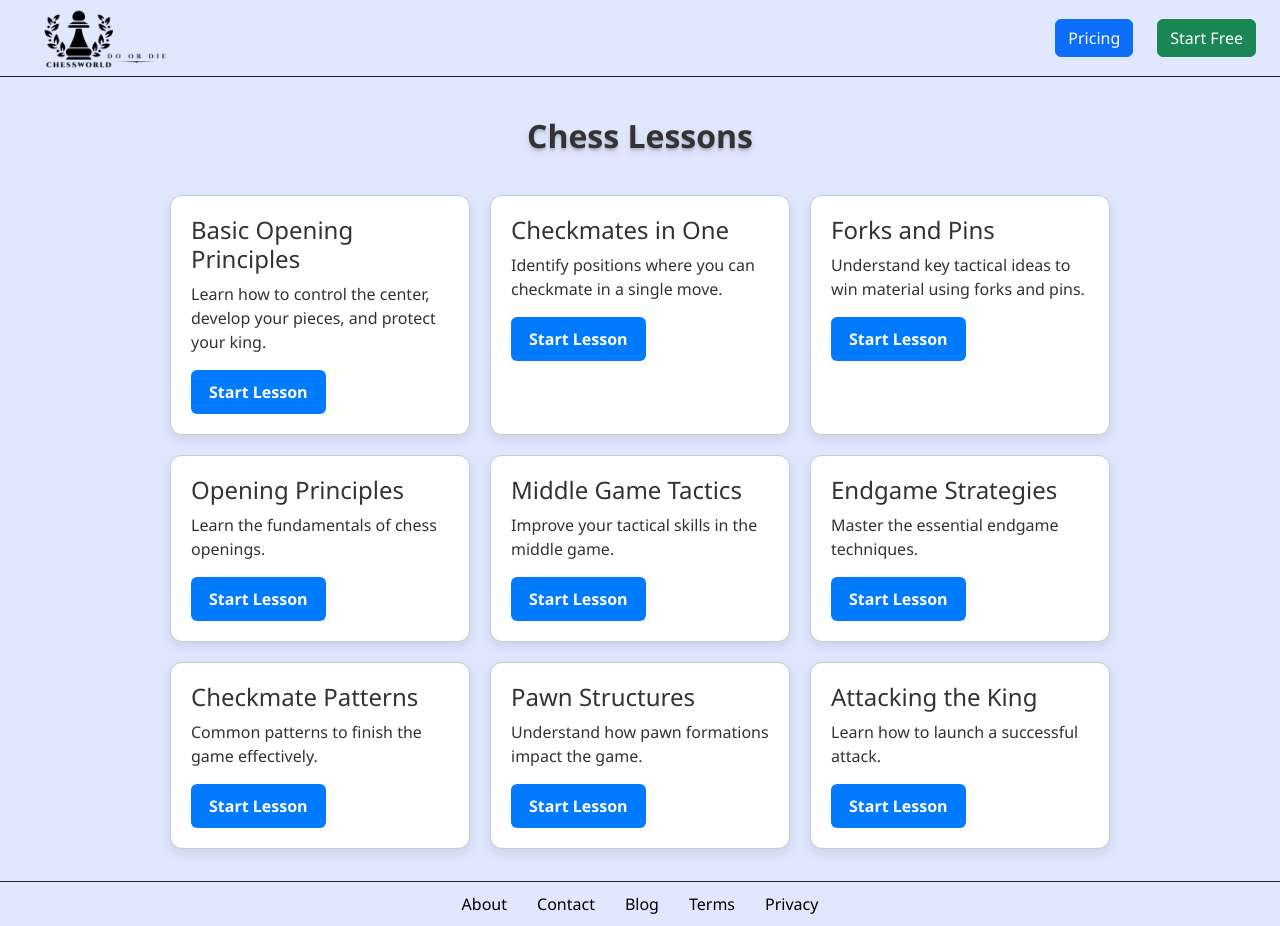
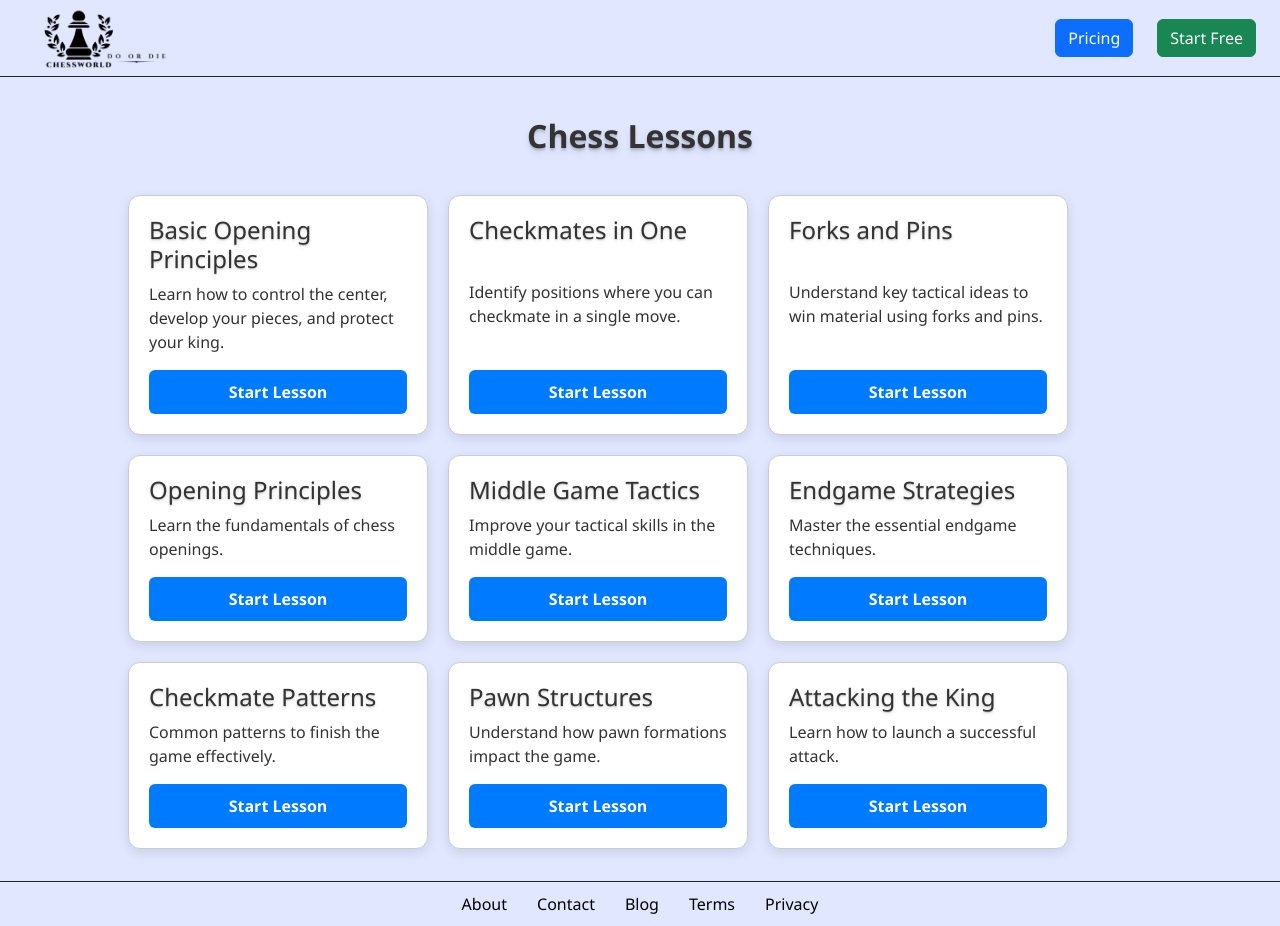
Before and after one commit to VIKRAM16092003/ChessWorld, a React (Vite) app in the folder chess/: page /lesson in a window 1280 px wide. Built offline with nearby package versions, Linux system fonts and the light colour scheme.

Commit message:
lesson altered

```diff
--- a/chess/src/Analyse.jsx
+++ b/chess/src/Analyse.jsx
@@ -3,15 +3,7 @@ import { Chess } from "chess.js";
 import { Chessboard } from "react-chessboard";
 import { toast } from "sonner";
 
-const defaultPGN = `[Event "Casual Game"]
-[Site "Local"]
-[Date "2025.05.20"]
-[Round "-"]
-[White "Player1"]
-[Black "Player2"]
-[Result "*"]
-
-1. e4 e5 2. Nf3 Nc6 3. Bb5 a6 *`;
+const defaultPGN = `1 e4 e5 2 Nf3 Nc6 3 Bb5 a6*`;
 
 const Analyse = () => {
   const [game, setGame] = useState(new Chess());
--- a/chess/src/Lesson.jsx
+++ b/chess/src/Lesson.jsx
@@ -37,13 +37,16 @@ function Lesson() {
   return (
     <div className="lesson-page bg-indigo-100" style={{ padding: "2rem" }}>
       <div className="mx-5"><p className="h2 fw-bold text-shadow-lg py-2 mx-5" style={{ textAlign: "center", marginBottom: "2rem" }}>Chess Lessons</p></div>
-
-      <div className="lesson-grid" style={{ display: "flex", flexWrap: "wrap", gap: "20px", justifyContent: "center" }}>
+      <div className="ms-5">
+      <div className="lesson-grid ms-5" style={{ display: "flex", flexWrap: "wrap", gap: "20px", justifyContent: "start" }}>
         {lessons.map((lesson) => (
           <div
             key={lesson.id}
             className="lesson-card"
             style={{
+              display: "flex",               // Flex container
+              flexDirection: "column",       // Stack content vertically
+              justifyContent: "space-between", // Push button to bottom
               border: "1px solid #ccc",
               borderRadius: "12px",
               padding: "20px",
@@ -52,13 +55,17 @@ function Lesson() {
               boxShadow: "0 4px 12px rgba(0, 0, 0, 0.1)"
             }}
           >
-            <h4>{lesson.title}</h4>
+            <h4 className="text-shadow-md">{lesson.title}</h4>
             <p>{lesson.description}</p>
-            <button className="btn btn-secondary" onClick={() => handleStartLesson(lesson.id)}>
+             <button className="btn btn-secondary" onClick={() => handleStartLesson(lesson.id)}>
               Start Lesson
             </button>
           </div>
+
+
         ))}
+
+      </div>
       </div>
     </div>
   );
```
